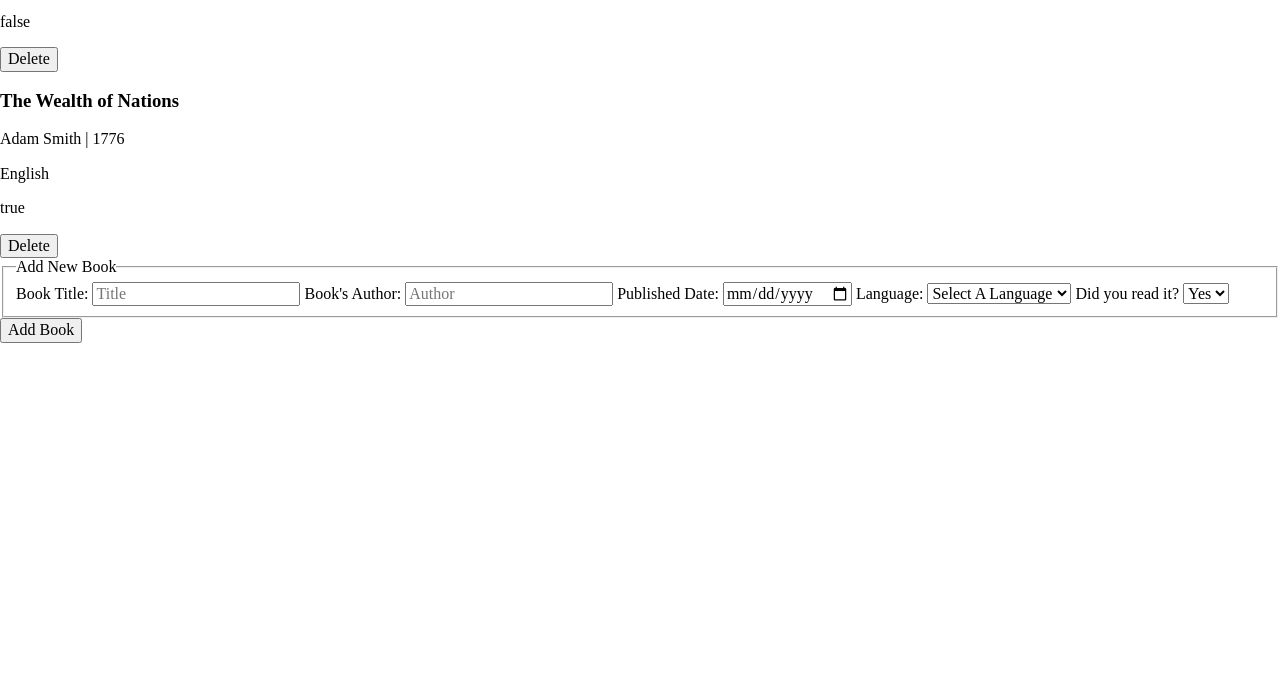
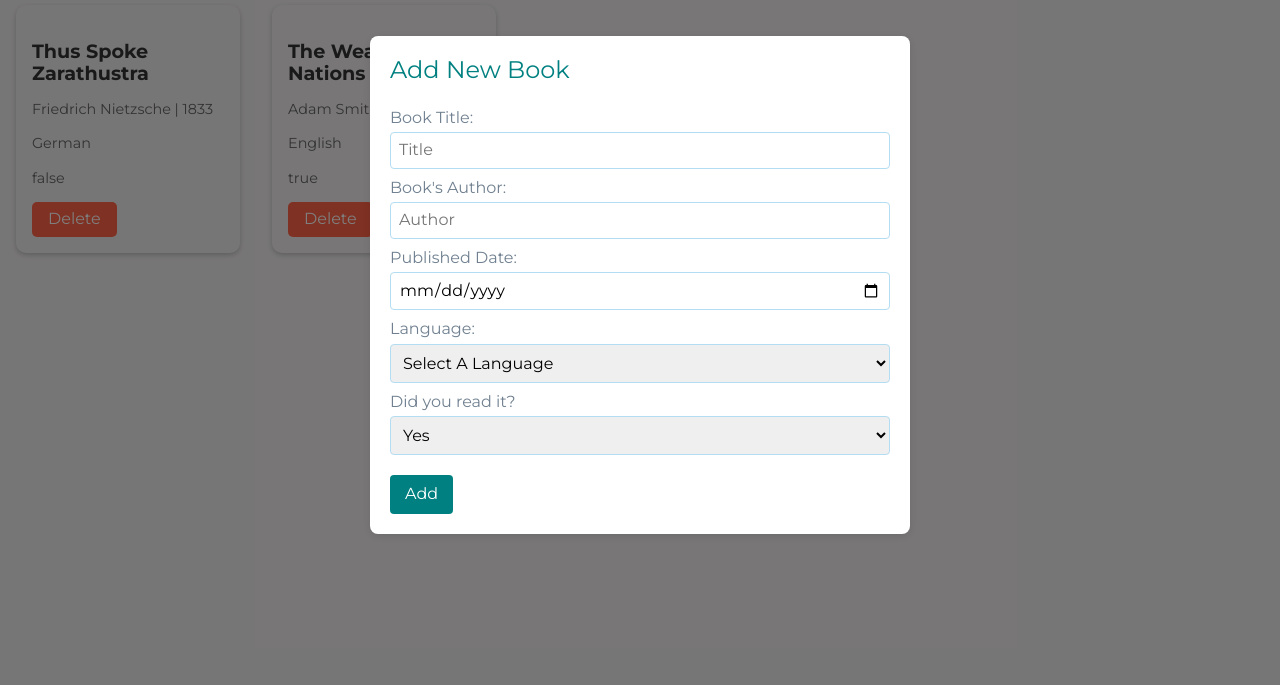
Before and after one commit to SydBrain/library, a plain HTML site: page index.html in a window 1280 px wide. Shown: the part 115-800 px from the top of the page. Drawn offline with Linux system fonts and the light colour scheme.

Commit message:
Added modal functionality

```diff
--- a/css/style.css
+++ b/css/style.css
@@ -0,0 +1,126 @@
+@import url('https://fonts.googleapis.com/css2?family=Montserrat:wght@200;400;700&display=swap');
+
+body {
+    font-family: 'Montserrat', 'Arial', sans-serif;
+    background-color: #F0EDEE;
+}
+
+h1 {
+    font-weight: 700;
+}
+
+.book-list {
+    display: grid;
+    grid-template-columns: repeat(auto-fill, minmax(200px, 1fr));
+    gap: 2rem;
+    padding: 1rem;
+}
+
+.book-card {
+    background-color: #F0EDEE;
+    box-shadow: 0 2px 5px rgba(0, 0, 0, 0.2);
+    border-radius: 10px;
+    padding: 1rem;
+}
+
+.book-title {
+    font-size: 1.2em;
+    color: #333;
+    margin-bottom: 0.2rem;
+}
+
+.book-card p {
+    font-size: 0.9em;
+    color: #666;
+    line-height: 1.4;
+}
+
+.delete-book {
+    background-color: #ff6347;
+    color: white;
+    border: none;
+    padding: 0.5rem 1rem;
+    border-radius: 5px;
+    cursor: pointer;
+    transition: background-color 0.3s ease;
+}
+
+.delete-book:hover {
+    background-color: #e55342;
+}
+
+.modal {
+    display: hidden;
+    background-color: rgba(0, 0, 0, 0.5);
+    position: fixed;
+    top: 0;
+    left: 0;
+    right: 0;
+    bottom: 0;
+    display: flex;
+    justify-content: center;
+    align-items: center;
+}
+
+form[data-form] {
+    background-color: #FFF;
+    padding: 1.25rem;
+    border-radius: 0.5rem;
+    box-shadow: 0 0.125rem 0.625rem rgba(0, 0, 0, 0.1);
+    width: 90%;
+    max-width: 31.25rem;
+    /* 500px equivalent */
+}
+
+form[data-form] fieldset {
+    border: none;
+    margin: 0;
+    padding: 0;
+}
+
+form[data-form] legend {
+    font-size: 1.5rem;
+    color: #008080;
+    /* Primary Color */
+    margin-bottom: 0.9375rem;
+    /* 15px equivalent */
+}
+
+form[data-form] label {
+    display: block;
+    margin-top: 0.625rem;
+    /* 10px equivalent */
+    color: #708090;
+    /* Detail Color */
+}
+
+form[data-form] input[type="text"],
+form[data-form] input[type="date"],
+form[data-form] select {
+    width: 100%;
+    padding: 0.5rem;
+    margin-top: 0.3125rem;
+    /* 5px equivalent */
+    border: 1px solid #B3DDF2;
+    /* Secondary Color */
+    border-radius: 0.25rem;
+    box-sizing: border-box;
+}
+
+form[data-form] input[type="submit"] {
+    background-color: #008080;
+    /* Primary Color */
+    color: white;
+    padding: 0.625rem 0.9375rem;
+    /* 10px vertical and 15px horizontal */
+    border: none;
+    border-radius: 0.25rem;
+    margin-top: 1.25rem;
+    cursor: pointer;
+    transition: background-color 0.3s;
+}
+
+form[data-form] input[type="submit"]:hover {
+    background-color: #006666;
+    /* Darker Shade of Primary Color */
+}
--- a/index.html
+++ b/index.html
@@ -17,38 +17,38 @@
     <header>
     </header>
     <main>
+        <header>
+            <h1>Library</h1>
+            <button id="openModal">Add New Book</button>
+        </header>
         <section data-books class="book-list">
 
         </section>
+        <div class="modal">
             <form data-form action="#" aria-label="Add New Book Form">
                 <fieldset>
                     <legend>Add New Book</legend>
-
                     <label for="title">Book Title:</label>
                     <input type="text" name="title" id="title" placeholder="Title" required aria-required="true">
-
                     <label for="author">Book's Author:</label>
                     <input type="text" name="author" id="author" placeholder="Author" required aria-required="true">
-
                     <label for="published">Published Date:</label>
                     <input type="date" name="published" id="published" aria-label="Date when the book was published">
-
                     <label for="language">Language:</label>
                     <select data-languages name="language" id="language" aria-label="Select the language of the book">
                         <option value="" disabled selected hidden>
                             Select A Language
                         </option>
                     </select>
-
                     <label for="read">Did you read it?</label>
                     <select name="read" id="read" aria-label="Have you read the book?">
                         <option value="true">Yes</option>
                         <option value="false">No</option>
                     </select>
                 </fieldset>
-
-            <input data-submit type="submit" value="Add Book" aria-label="Submit the book details">
+                <input data-submit type="submit" value="Add" aria-label="Submit the book details">
             </form>
+        </div>
     </main>
 </body>
 
--- a/js/app.js
+++ b/js/app.js
@@ -6,6 +6,9 @@ document.addEventListener("DOMContentLoaded", () => {
     // DOM Elements
     const addBookForm = document.querySelector('[data-form]');
     const bookList = document.querySelector('[data-books]');
+    const modal = document.querySelector('.modal');
+    const openModalButton = document.getElementById('openModal');
+    const closeModalOverlay = modal;
 
     // Initialization
     populateLanguageSelector();
@@ -31,9 +34,24 @@ document.addEventListener("DOMContentLoaded", () => {
         bookList.appendChild(bookCard);
 
         addBookForm.reset();
+        toggleModal();
     })
 
+    openModalButton.addEventListener('click', () => {
+        toggleModal();
+    });
+
+    closeModalOverlay.addEventListener('click', (event) => {
+        if (event.target === modal) {
+            toggleModal();
+        }
+    });
+
     // Functions
+    function toggleModal() {
+        modal.style.display = modal.style.display === 'flex' ? 'none' : 'flex';
+    }
+
     function createBookCard(book, index) {
         const bookCard = document.createElement('div');
         bookCard.classList.add('book-card');
```
Lines whose indentation alone changed are shown as unchanged.
